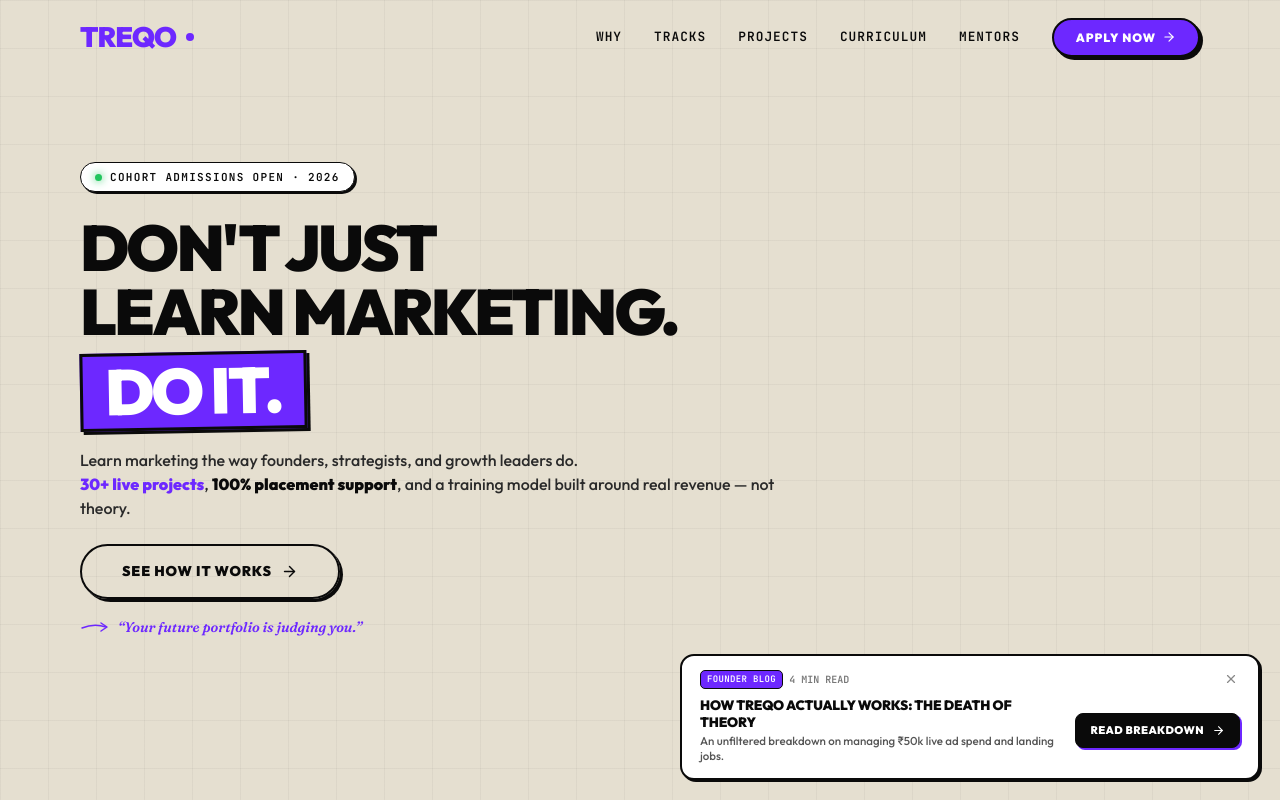
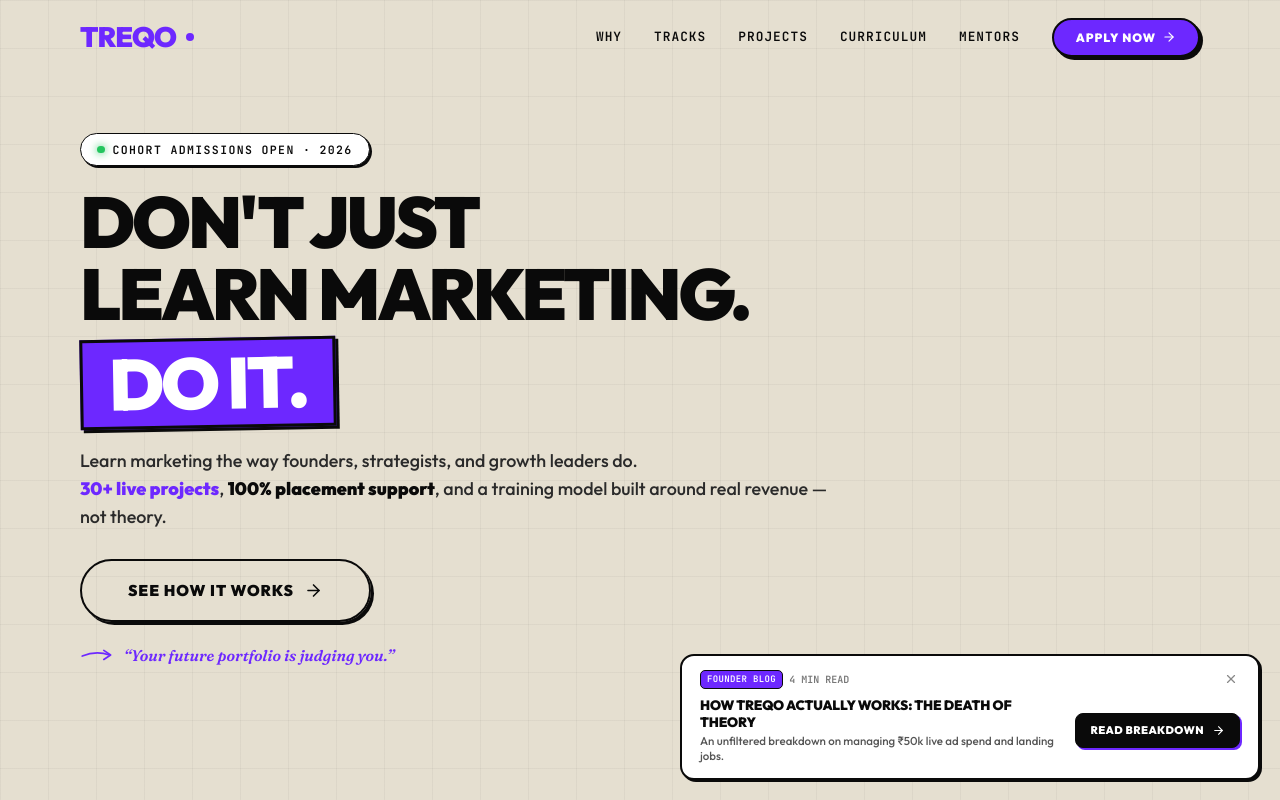
Before and after one commit to manoj-varma-p/Another-Treqo, a Next.js app: page / in a window 1280 px wide. Shown: the top 800 px of the page. Built offline with nearby package versions, Linux system fonts and the light colour scheme.

Commit message:
style: increase hero typography and button sizes while maintaining single viewport fit

```diff
--- a/components/HeroSection.jsx
+++ b/components/HeroSection.jsx
@@ -72,7 +72,7 @@
           ══════════════════════════════════════════════════ */}
           <div style={{ maxWidth: '880px' }}>
             {/* Live Admissions Chip */}
-            <div style={{ display: 'inline-flex', alignItems: 'center', gap: 10, marginBottom: 24, flexWrap: 'wrap' }}>
+            <div style={{ display: 'inline-flex', alignItems: 'center', gap: 10, marginBottom: 20, flexWrap: 'wrap' }}>
               <div
                 style={{
                   display: 'inline-flex',
@@ -81,10 +81,10 @@
                   background: '#ffffff',
                   border: '1.5px solid #0A0A0A',
                   color: '#0A0A0A',
-                  padding: '6px 14px',
+                  padding: '7px 16px',
                   borderRadius: '999px',
                   fontFamily: "var(--ff-mono, 'JetBrains Mono', monospace)",
-                  fontSize: '11px',
+                  fontSize: '11.5px',
                   fontWeight: 800,
                   letterSpacing: '0.12em',
                   textTransform: 'uppercase',
@@ -93,8 +93,8 @@
               >
                 <div
                   style={{
-                    width: 7,
-                    height: 7,
+                    width: 7.5,
+                    height: 7.5,
                     borderRadius: '50%',
                     background: '#22C55E',
                     boxShadow: '0 0 8px #22C55E',
@@ -108,12 +108,12 @@
             <h1
               style={{
                 fontFamily: "var(--ff-display, 'Outfit', sans-serif)",
-                fontSize: 'clamp(2.8rem, 5vw, 4.8rem)',
+                fontSize: 'clamp(3.1rem, 5.6vw, 5.2rem)',
                 fontWeight: 900,
                 color: '#0A0A0A',
                 lineHeight: 1.0,
                 letterSpacing: '-0.04em',
-                margin: '0 0 18px',
+                margin: '0 0 20px',
                 textTransform: 'uppercase',
               }}
             >
@@ -123,7 +123,7 @@
                 style={{
                   background: '#6D28FF',
                   color: '#ffffff',
-                  padding: '4px 22px',
+                  padding: '6px 26px',
                   display: 'inline-block',
                   border: '3px solid #0A0A0A',
                   boxShadow: '3px 3px 0px #0A0A0A',
@@ -138,11 +138,11 @@
             {/* Subtitle */}
             <p
               style={{
-                fontSize: 'clamp(15px, 1.25vw, 18px)',
+                fontSize: 'clamp(17px, 1.4vw, 20.5px)',
                 color: '#2A2A2A',
-                lineHeight: 1.5,
-                maxWidth: '700px',
-                margin: '0 0 24px',
+                lineHeight: 1.55,
+                maxWidth: '760px',
+                margin: '0 0 28px',
                 fontWeight: 500,
               }}
             >
@@ -159,35 +159,35 @@
                   style={{
                     background: 'transparent',
                     color: '#0A0A0A',
-                    border: '2px solid #0A0A0A',
+                    border: '2.5px solid #0A0A0A',
                     borderRadius: '999px',
-                    padding: '15px 40px',
+                    padding: '18px 46px',
                     fontWeight: 900,
-                    fontSize: '14px',
+                    fontSize: '15.5px',
                     letterSpacing: '0.06em',
                     textTransform: 'uppercase',
                     display: 'inline-flex',
                     alignItems: 'center',
-                    gap: 9,
+                    gap: 10,
                     boxShadow: '3px 3px 0px #0A0A0A',
                     cursor: 'pointer',
                   }}
                 >
                   <span>See How It Works</span>
-                  <ArrowRight size={17} />
+                  <ArrowRight size={19} />
                 </motion.div>
               </Link>
             </div>
 
             {/* Handwritten Note Annotation */}
-            <div style={{ display: 'flex', alignItems: 'center', gap: 8, marginTop: 18 }}>
-              <DoodleArrow direction="right" color="#6D28FF" size={30} />
+            <div style={{ display: 'flex', alignItems: 'center', gap: 10, marginTop: 22 }}>
+              <DoodleArrow direction="right" color="#6D28FF" size={34} />
               <span
                 style={{
                   fontFamily: "'Fraunces', Georgia, serif",
                   fontStyle: 'italic',
                   fontWeight: 600,
-                  fontSize: '14px',
+                  fontSize: '15.5px',
                   color: '#6D28FF',
                 }}
               >
```
